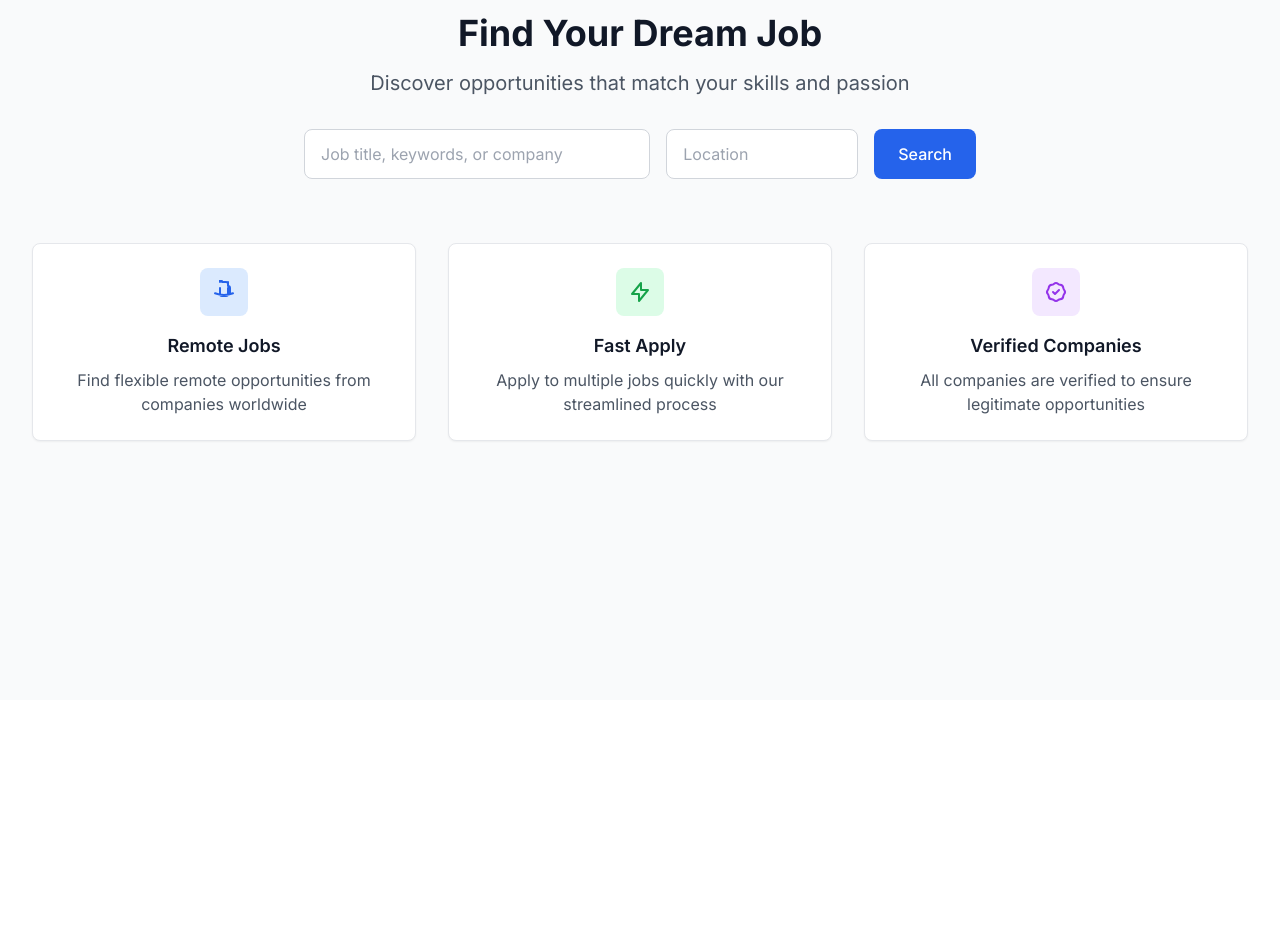
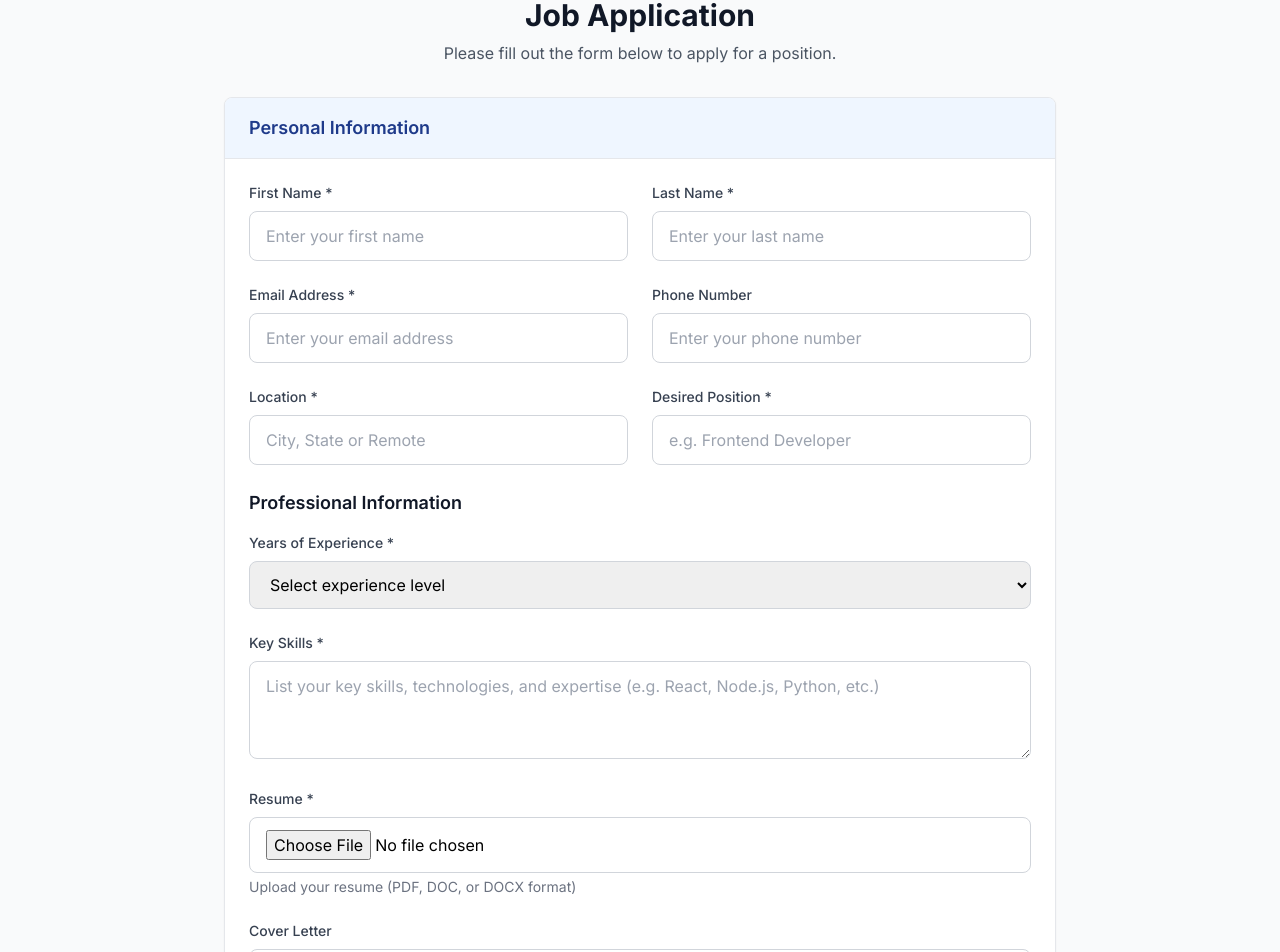
Before and after one commit to Mitkosa333/job-posting, a Next.js app: page / in a window 1280 px wide. Shown: the part 100-1052 px from the top of the page. Before the commit the page ends 800 px from the top, so only its background shows below. Built offline with nearby package versions, Linux system fonts and the light colour scheme.

Commit message:
removed previous home page and turned it into job application page

```diff
--- a/app/page.tsx
+++ b/app/page.tsx
@@ -1,63 +1,296 @@
+"use client"
+
+import { useState } from 'react'
+
 export default function Home() {
+  const [formData, setFormData] = useState({
+    firstName: '',
+    lastName: '',
+    email: '',
+    phone: '',
+    location: '',
+    position: '',
+    experience: '',
+    skills: '',
+    coverLetter: '',
+    resume: null as File | null
+  })
+
+  const [isSubmitting, setIsSubmitting] = useState(false)
+
+  const handleSubmit = async (e: React.FormEvent) => {
+    e.preventDefault()
+    setIsSubmitting(true)
+
+    try {
+      // Here you would typically send the data to your API endpoint
+      console.log('Application data:', formData)
+      alert('Application submitted successfully!')
+
+      // Reset form
+      setFormData({
+        firstName: '',
+        lastName: '',
+        email: '',
+        phone: '',
+        location: '',
+        position: '',
+        experience: '',
+        skills: '',
+        coverLetter: '',
+        resume: null
+      })
+    } catch (error) {
+      console.error('Error submitting application:', error)
+      alert('Failed to submit application. Please try again.')
+    } finally {
+      setIsSubmitting(false)
+    }
+  }
+
+  const handleChange = (e: React.ChangeEvent<HTMLInputElement | HTMLTextAreaElement | HTMLSelectElement>) => {
+    setFormData({
+      ...formData,
+      [e.target.name]: e.target.value
+    })
+  }
+
+  const handleFileChange = (e: React.ChangeEvent<HTMLInputElement>) => {
+    if (e.target.files && e.target.files[0]) {
+      setFormData({
+        ...formData,
+        resume: e.target.files[0]
+      })
+    }
+  }
+
   return (
-    <div className="max-w-7xl mx-auto px-4 sm:px-6 lg:px-8 py-12">
-      <div className="text-center">
-        <h1 className="text-4xl font-bold text-gray-900 mb-4">
-          Find Your Dream Job
-        </h1>
-        <p className="text-xl text-gray-600 mb-8">
-          Discover opportunities that match your skills and passion
-        </p>
+    <div className="max-w-4xl mx-auto px-4 sm:px-6 lg:px-8 py-8">
+      <div className="mb-8 text-center">
+        <h1 className="text-3xl font-bold text-gray-900 mb-2">Job Application</h1>
+        <p className="text-gray-600">Please fill out the form below to apply for a position.</p>
+      </div>
 
-        <div className="max-w-2xl mx-auto">
-          <div className="flex gap-4 mb-8">
+      <div className="bg-white rounded-lg shadow-sm border overflow-hidden">
+        <div className="bg-blue-50 px-6 py-4 border-b">
+          <h2 className="text-lg font-semibold text-blue-900">Personal Information</h2>
+        </div>
+
+        <form onSubmit={handleSubmit} className="p-6">
+          {/* Personal Information */}
+          <div className="grid grid-cols-1 md:grid-cols-2 gap-6 mb-6">
+            <div>
+              <label htmlFor="firstName" className="block text-sm font-medium text-gray-700 mb-2">
+                First Name *
+              </label>
               <input
                 type="text"
-              placeholder="Job title, keywords, or company"
-              className="flex-1 px-4 py-3 border border-gray-300 rounded-lg focus:ring-2 focus:ring-blue-500 focus:border-transparent"
+                id="firstName"
+                name="firstName"
+                required
+                value={formData.firstName}
+                onChange={handleChange}
+                className="w-full px-4 py-3 border border-gray-300 rounded-lg focus:ring-2 focus:ring-blue-500 focus:border-transparent"
+                placeholder="Enter your first name"
               />
+            </div>
+
+            <div>
+              <label htmlFor="lastName" className="block text-sm font-medium text-gray-700 mb-2">
+                Last Name *
+              </label>
               <input
                 type="text"
-              placeholder="Location"
-              className="w-48 px-4 py-3 border border-gray-300 rounded-lg focus:ring-2 focus:ring-blue-500 focus:border-transparent"
+                id="lastName"
+                name="lastName"
+                required
+                value={formData.lastName}
+                onChange={handleChange}
+                className="w-full px-4 py-3 border border-gray-300 rounded-lg focus:ring-2 focus:ring-blue-500 focus:border-transparent"
+                placeholder="Enter your last name"
               />
-            <button className="px-6 py-3 bg-blue-600 text-white rounded-lg hover:bg-blue-700 font-medium">
-              Search
-            </button>
+            </div>
+
+            <div>
+              <label htmlFor="email" className="block text-sm font-medium text-gray-700 mb-2">
+                Email Address *
+              </label>
+              <input
+                type="email"
+                id="email"
+                name="email"
+                required
+                value={formData.email}
+                onChange={handleChange}
+                className="w-full px-4 py-3 border border-gray-300 rounded-lg focus:ring-2 focus:ring-blue-500 focus:border-transparent"
+                placeholder="Enter your email address"
+              />
+            </div>
+
+            <div>
+              <label htmlFor="phone" className="block text-sm font-medium text-gray-700 mb-2">
+                Phone Number
+              </label>
+              <input
+                type="tel"
+                id="phone"
+                name="phone"
+                value={formData.phone}
+                onChange={handleChange}
+                className="w-full px-4 py-3 border border-gray-300 rounded-lg focus:ring-2 focus:ring-blue-500 focus:border-transparent"
+                placeholder="Enter your phone number"
+              />
+            </div>
+
+            <div>
+              <label htmlFor="location" className="block text-sm font-medium text-gray-700 mb-2">
+                Location *
+              </label>
+              <input
+                type="text"
+                id="location"
+                name="location"
+                required
+                value={formData.location}
+                onChange={handleChange}
+                className="w-full px-4 py-3 border border-gray-300 rounded-lg focus:ring-2 focus:ring-blue-500 focus:border-transparent"
+                placeholder="City, State or Remote"
+              />
+            </div>
+
+            <div>
+              <label htmlFor="position" className="block text-sm font-medium text-gray-700 mb-2">
+                Desired Position *
+              </label>
+              <input
+                type="text"
+                id="position"
+                name="position"
+                required
+                value={formData.position}
+                onChange={handleChange}
+                className="w-full px-4 py-3 border border-gray-300 rounded-lg focus:ring-2 focus:ring-blue-500 focus:border-transparent"
+                placeholder="e.g. Frontend Developer"
+              />
             </div>
           </div>
 
-        <div className="grid grid-cols-1 md:grid-cols-3 gap-8 mt-16">
-          <div className="bg-white p-6 rounded-lg shadow-sm border">
-            <div className="w-12 h-12 bg-blue-100 rounded-lg flex items-center justify-center mb-4 mx-auto">
-              <svg className="w-6 h-6 text-blue-600" fill="none" stroke="currentColor" viewBox="0 0 24 24">
-                <path strokeLinecap="round" strokeLinejoin="round" strokeWidth={2} d="M21 13.255A23.931 23.931 0 0112 15c-3.183 0-6.22-.62-9-1.745M16 6V4a2 2 0 00-2-2h-4a2 2 0 00-2-2v2m8 0V6a2 2 0 012 2v6M8 8v6a2 2 0 002 2h4a2 2 0 002-2V8" />
-              </svg>
-            </div>
-            <h3 className="text-lg font-semibold text-gray-900 mb-2">Remote Jobs</h3>
-            <p className="text-gray-600">Find flexible remote opportunities from companies worldwide</p>
+          {/* Professional Information */}
+          <div className="mb-6">
+            <h3 className="text-lg font-semibold text-gray-900 mb-4">Professional Information</h3>
+
+            <div className="mb-6">
+              <label htmlFor="experience" className="block text-sm font-medium text-gray-700 mb-2">
+                Years of Experience *
+              </label>
+              <select
+                id="experience"
+                name="experience"
+                required
+                value={formData.experience}
+                onChange={handleChange}
+                className="w-full px-4 py-3 border border-gray-300 rounded-lg focus:ring-2 focus:ring-blue-500 focus:border-transparent"
+              >
+                <option value="">Select experience level</option>
+                <option value="0-1">0-1 years (Entry Level)</option>
+                <option value="2-3">2-3 years</option>
+                <option value="4-5">4-5 years</option>
+                <option value="6-8">6-8 years</option>
+                <option value="9-12">9-12 years</option>
+                <option value="13+">13+ years (Senior Level)</option>
+              </select>
             </div>
 
-          <div className="bg-white p-6 rounded-lg shadow-sm border">
-            <div className="w-12 h-12 bg-green-100 rounded-lg flex items-center justify-center mb-4 mx-auto">
-              <svg className="w-6 h-6 text-green-600" fill="none" stroke="currentColor" viewBox="0 0 24 24">
-                <path strokeLinecap="round" strokeLinejoin="round" strokeWidth={2} d="M13 10V3L4 14h7v7l9-11h-7z" />
-              </svg>
-            </div>
-            <h3 className="text-lg font-semibold text-gray-900 mb-2">Fast Apply</h3>
-            <p className="text-gray-600">Apply to multiple jobs quickly with our streamlined process</p>
+            <div className="mb-6">
+              <label htmlFor="skills" className="block text-sm font-medium text-gray-700 mb-2">
+                Key Skills *
+              </label>
+              <textarea
+                id="skills"
+                name="skills"
+                required
+                rows={3}
+                value={formData.skills}
+                onChange={handleChange}
+                className="w-full px-4 py-3 border border-gray-300 rounded-lg focus:ring-2 focus:ring-blue-500 focus:border-transparent"
+                placeholder="List your key skills, technologies, and expertise (e.g. React, Node.js, Python, etc.)"
+              />
             </div>
 
-          <div className="bg-white p-6 rounded-lg shadow-sm border">
-            <div className="w-12 h-12 bg-purple-100 rounded-lg flex items-center justify-center mb-4 mx-auto">
-              <svg className="w-6 h-6 text-purple-600" fill="none" stroke="currentColor" viewBox="0 0 24 24">
-                <path strokeLinecap="round" strokeLinejoin="round" strokeWidth={2} d="M9 12l2 2 4-4M7.835 4.697a3.42 3.42 0 001.946-.806 3.42 3.42 0 014.438 0 3.42 3.42 0 001.946.806 3.42 3.42 0 013.138 3.138 3.42 3.42 0 00.806 1.946 3.42 3.42 0 010 4.438 3.42 3.42 0 00-.806 1.946 3.42 3.42 0 01-3.138 3.138 3.42 3.42 0 00-1.946.806 3.42 3.42 0 01-4.438 0 3.42 3.42 0 00-1.946-.806 3.42 3.42 0 01-3.138-3.138 3.42 3.42 0 00-.806-1.946 3.42 3.42 0 010-4.438 3.42 3.42 0 00.806-1.946 3.42 3.42 0 013.138-3.138z" />
-              </svg>
+            <div className="mb-6">
+              <label htmlFor="resume" className="block text-sm font-medium text-gray-700 mb-2">
+                Resume *
+              </label>
+              <input
+                type="file"
+                id="resume"
+                name="resume"
+                accept=".pdf,.doc,.docx"
+                onChange={handleFileChange}
+                className="w-full px-4 py-3 border border-gray-300 rounded-lg focus:ring-2 focus:ring-blue-500 focus:border-transparent"
+                required
+              />
+              <p className="text-sm text-gray-500 mt-1">
+                Upload your resume (PDF, DOC, or DOCX format)
+              </p>
             </div>
-            <h3 className="text-lg font-semibold text-gray-900 mb-2">Verified Companies</h3>
-            <p className="text-gray-600">All companies are verified to ensure legitimate opportunities</p>
+
+            <div className="mb-8">
+              <label htmlFor="coverLetter" className="block text-sm font-medium text-gray-700 mb-2">
+                Cover Letter
+              </label>
+              <textarea
+                id="coverLetter"
+                name="coverLetter"
+                rows={6}
+                value={formData.coverLetter}
+                onChange={handleChange}
+                className="w-full px-4 py-3 border border-gray-300 rounded-lg focus:ring-2 focus:ring-blue-500 focus:border-transparent"
+                placeholder="Tell us why you're interested in this position and what makes you a great fit..."
+              />
             </div>
           </div>
+
+          <div className="flex flex-col sm:flex-row gap-4 pt-6 border-t">
+            <button
+              type="submit"
+              disabled={isSubmitting}
+              className="px-8 py-3 bg-blue-600 text-white rounded-lg hover:bg-blue-700 font-medium disabled:opacity-50 disabled:cursor-not-allowed flex items-center justify-center"
+            >
+              {isSubmitting ? (
+                <>
+                  <svg className="animate-spin -ml-1 mr-3 h-5 w-5 text-white" xmlns="http://www.w3.org/2000/svg" fill="none" viewBox="0 0 24 24">
+                    <circle className="opacity-25" cx="12" cy="12" r="10" stroke="currentColor" strokeWidth="4"></circle>
+                    <path className="opacity-75" fill="currentColor" d="M4 12a8 8 0 018-8V0C5.373 0 0 5.373 0 12h4zm2 5.291A7.962 7.962 0 014 12H0c0 3.042 1.135 5.824 3 7.938l3-2.647z"></path>
+                  </svg>
+                  Submitting Application...
+                </>
+              ) : (
+                'Submit Application'
+              )}
+            </button>
+            <button
+              type="button"
+              className="px-8 py-3 border border-gray-300 text-gray-700 rounded-lg hover:bg-gray-50 font-medium"
+              onClick={() => {
+                setFormData({
+                  firstName: '',
+                  lastName: '',
+                  email: '',
+                  phone: '',
+                  location: '',
+                  position: '',
+                  experience: '',
+                  skills: '',
+                  coverLetter: '',
+                  resume: null
+                })
+              }}
+            >
+              Clear Form
+            </button>
+          </div>
+        </form>
       </div>
     </div>
   )
```
Lines whose indentation alone changed are shown as unchanged.
